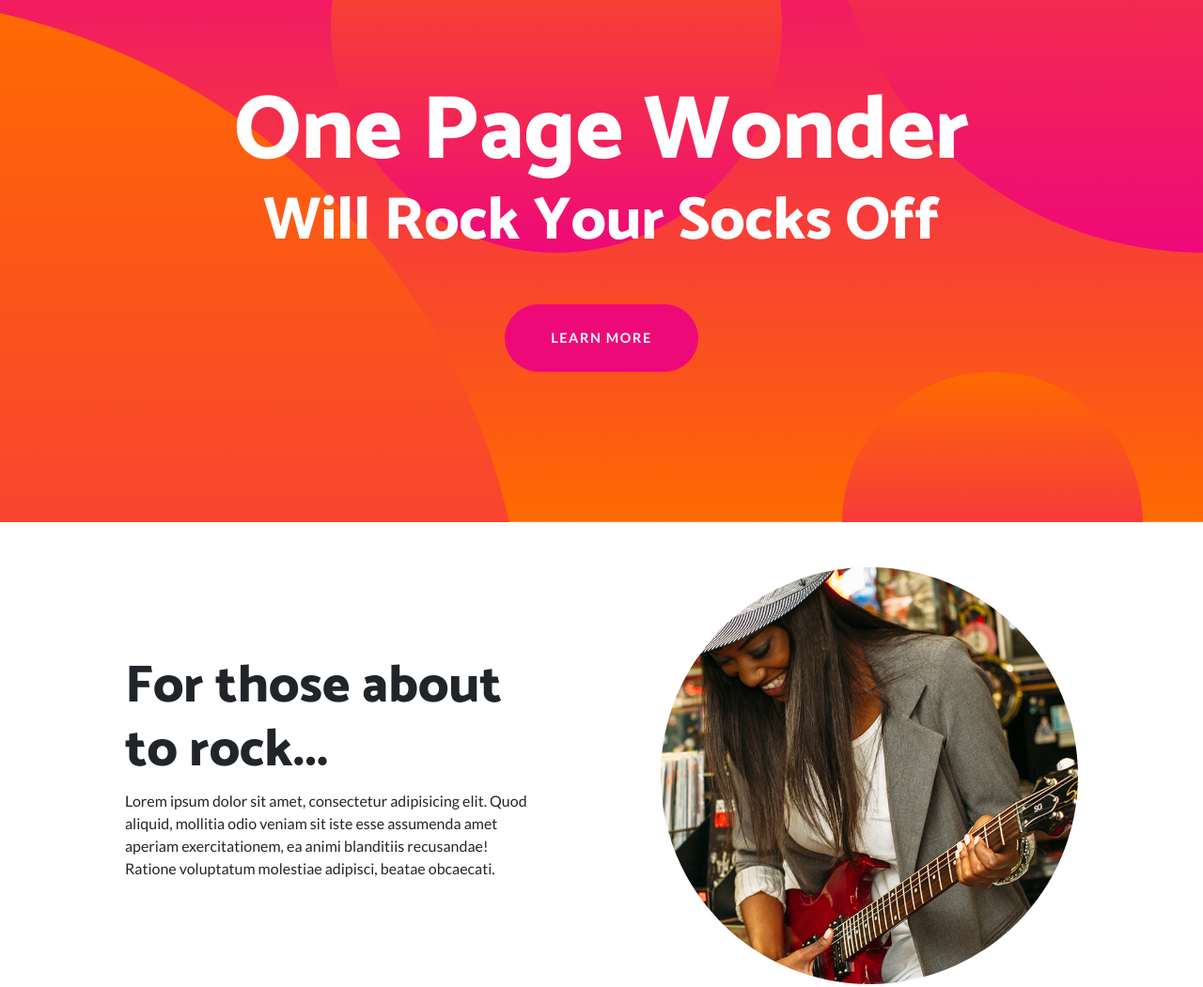
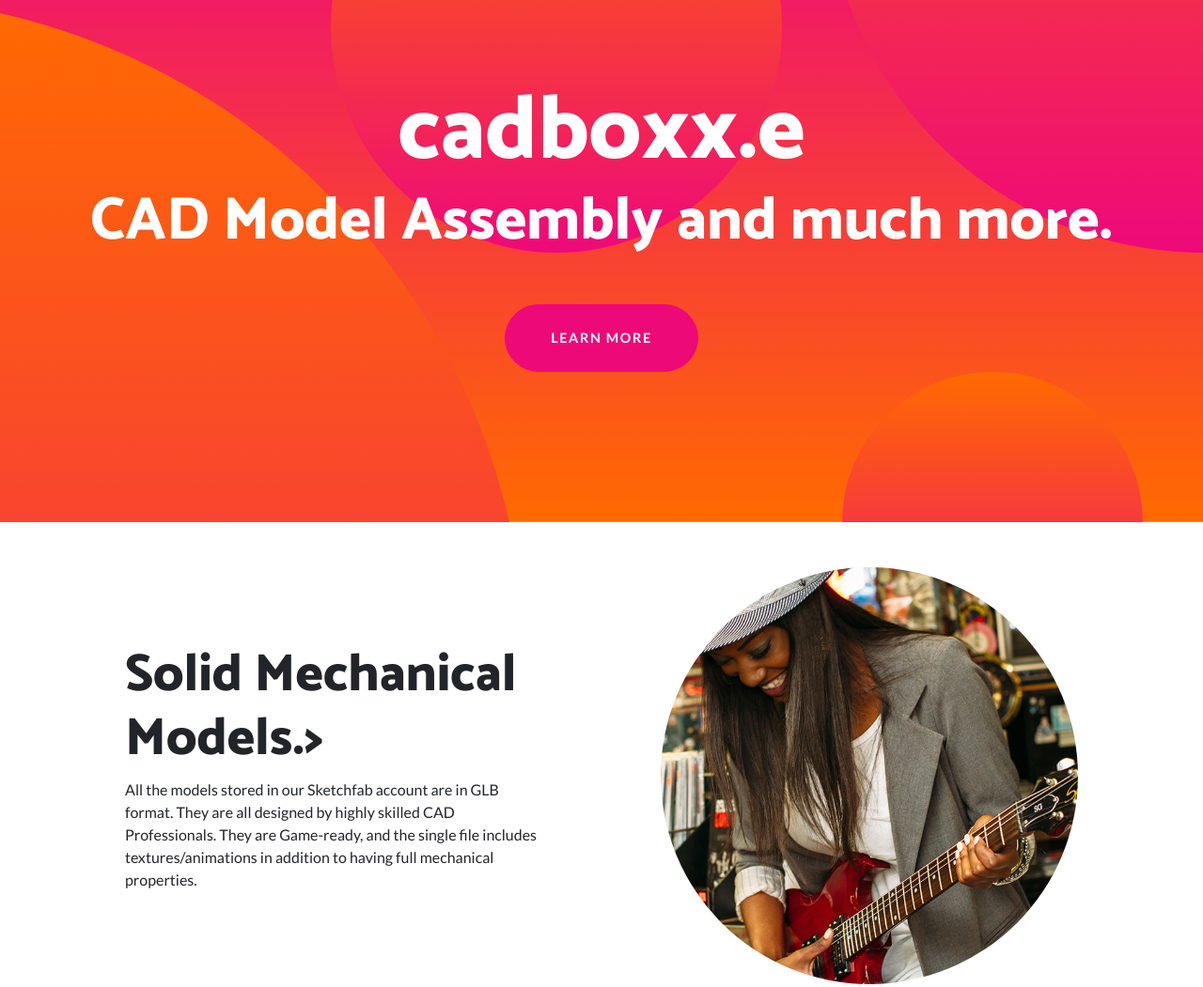
Before and after one commit to vfasteng/cadboxx.eu-about, a website: page index.html in a window 1280 px wide. Shown: the part 131-1182 px from the top of the page at 94% size. Drawn offline with Linux system fonts and the light colour scheme.

Commit message:
Update index.html

```diff
--- a/index.html
+++ b/index.html
@@ -8,7 +8,7 @@
   <meta name="description" content="">
   <meta name="author" content="">
 
-  <title>One Page Wonder - Start Bootstrap Template</title>
+  <title>About cadboxx.eu´s Products & Services</title>
 
   <!-- Bootstrap core CSS -->
   <link href="vendor/bootstrap/css/bootstrap.min.css" rel="stylesheet">
@@ -47,9 +47,9 @@
   <header class="masthead text-center text-white">
     <div class="masthead-content">
       <div class="container">
-        <h1 class="masthead-heading mb-0">One Page Wonder</h1>
-        <h2 class="masthead-subheading mb-0">Will Rock Your Socks Off</h2>
-        <a href="#" class="btn btn-primary btn-xl rounded-pill mt-5">Learn More</a>
+        <h1 class="masthead-heading mb-0">cadboxx.e</h1>
+        <h2 class="masthead-subheading mb-0">CAD Model Assembly and much more.</h2>
+        <a href="https://instagram.com/fasteng22/" class="btn btn-primary btn-xl rounded-pill mt-5">Learn More</a>
       </div>
     </div>
     <div class="bg-circle-1 bg-circle"></div>
@@ -68,8 +68,8 @@
         </div>
         <div class="col-lg-6 order-lg-1">
           <div class="p-5">
-            <h2 class="display-4">For those about to rock...</h2>
-            <p>Lorem ipsum dolor sit amet, consectetur adipisicing elit. Quod aliquid, mollitia odio veniam sit iste esse assumenda amet aperiam exercitationem, ea animi blanditiis recusandae! Ratione voluptatum molestiae adipisci, beatae obcaecati.</p>
+            <h2 class="display-4">Solid Mechanical Models.></h2>
+            <p>All the models stored in our Sketchfab account are in GLB format. They are all designed by highly skilled CAD Professionals. They are Game-ready, and the single file includes textures/animations in addition to having full mechanical properties.</p>
           </div>
         </div>
       </div>
@@ -115,7 +115,7 @@
   <!-- Footer -->
   <footer class="py-5 bg-black">
     <div class="container">
-      <p class="m-0 text-center text-white small">Copyright &copy; Your Website 2020</p>
+      <p class="m-0 text-center text-white small">Copyright &copy; cadboxx.eu</p>
     </div>
     <!-- /.container -->
   </footer>
```
